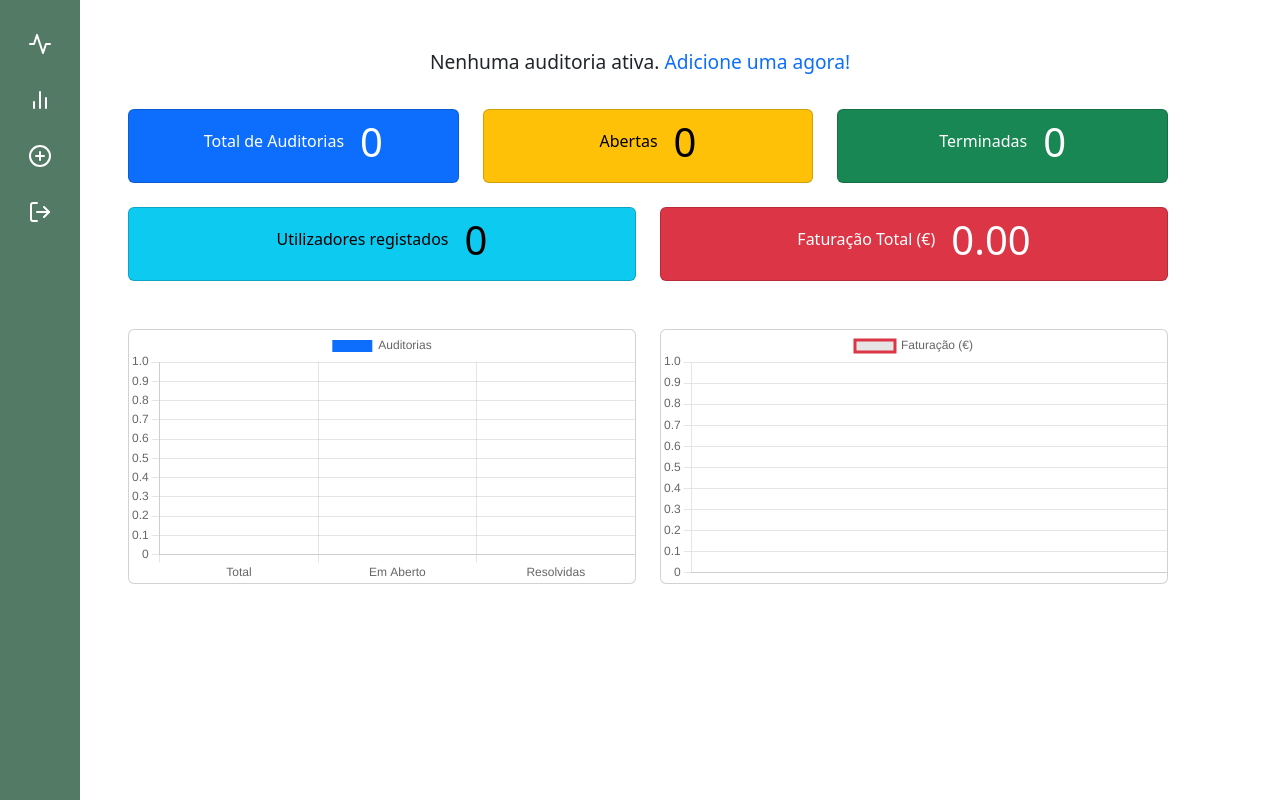
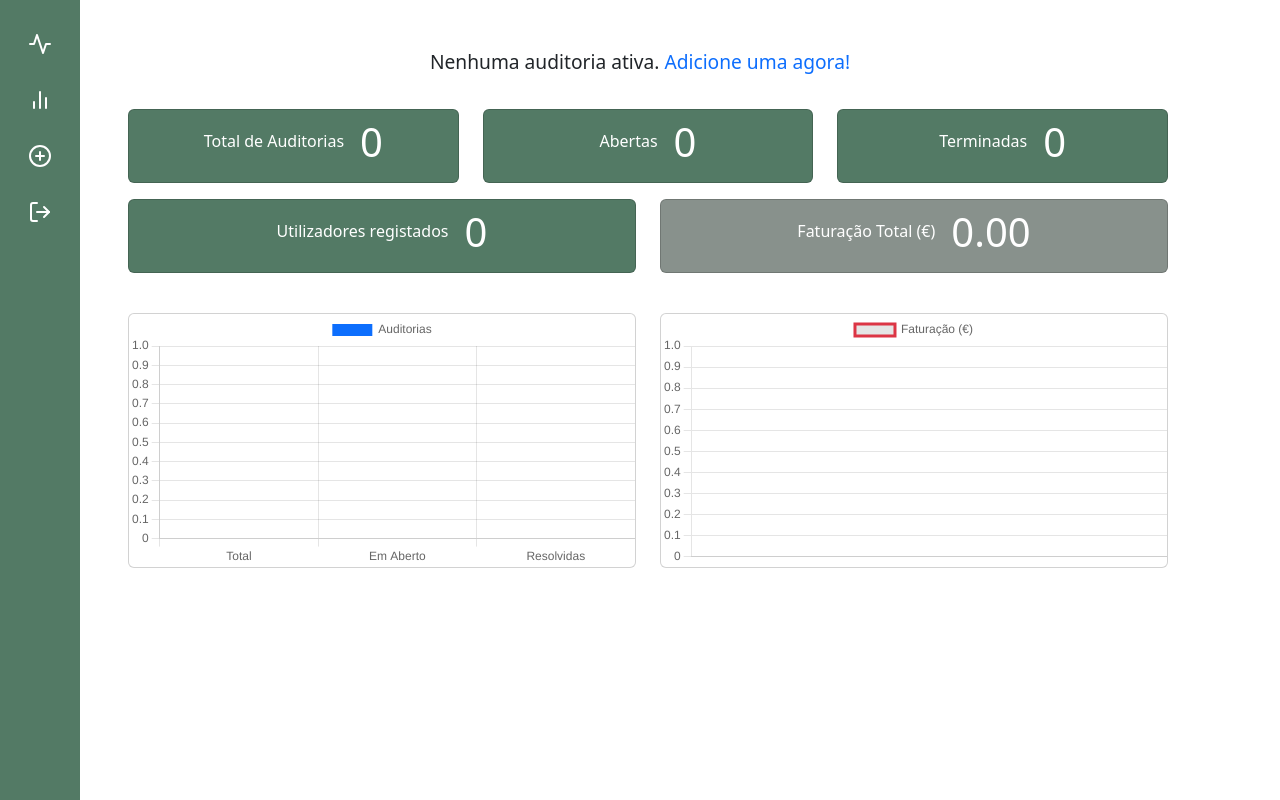
Before and after one commit to duartemiguel30/PW_PWA, a Vue app in the folder PWA/: page /dashboard in a window 1280 px wide. Built offline with nearby package versions, Linux system fonts and the light colour scheme; sample sign-in values are in the browser's storage.

Commit message:
layout and color changes

```diff
--- a/PWA/src/views/Dashboard.vue
+++ b/PWA/src/views/Dashboard.vue
@@ -12,7 +12,7 @@
 
       <div class="row text-center mt-4">
         <div class="col-md-4">
-          <div class="card text-bg-primary mb-3">
+          <div class="card" :style="{ backgroundColor: 'rgba(2, 59, 28, 0.68)', color: '#fff' }">
             <div class="card-body">
               <h6 class="card-title">Total de Auditorias</h6>
               <p class="display-6">{{ totalAuditorias }}</p>
@@ -20,7 +20,7 @@
           </div>
         </div>
         <div class="col-md-4">
-          <div class="card text-bg-warning mb-3">
+          <div class="card" :style="{ backgroundColor: 'rgba(2, 59, 28, 0.68)', color: '#fff'}">
             <div class="card-body">
               <h6 class="card-title">Abertas</h6>
               <p class="display-6">{{ auditoriasAbertas }}</p>
@@ -28,7 +28,7 @@
           </div>
         </div>
         <div class="col-md-4">
-          <div class="card text-bg-success mb-3">
+          <div class="card" :style="{ backgroundColor: 'rgba(2, 59, 28, 0.68)', color: '#fff'}">
             <div class="card-body">
               <h6 class="card-title">Terminadas</h6>
               <p class="display-6">{{ auditoriasTerminadas }}</p>
@@ -37,7 +37,7 @@
         </div>
 
         <div class="col-md-6">
-          <div class="card text-bg-info mb-3">
+          <div class="card" :style="{ backgroundColor: 'rgba(2, 59, 28, 0.68)', color: '#fff'}">
             <div class="card-body">
               <h6 class="card-title">Utilizadores registados</h6>
               <p class="display-6">{{ totalUtilizadores }}</p>
@@ -45,7 +45,7 @@
           </div>
         </div>
         <div class="col-md-6">
-          <div class="card text-bg-danger mb-3">
+          <div class="card" :style="{ backgroundColor: 'rgba(80, 94, 86, 0.68)', color: '#fff'}">
             <div class="card-body">
               <h6 class="card-title">Faturação Total (€)</h6>
               <p class="display-6">{{ faturacaoTotal.toFixed(2) }}</p>
```
